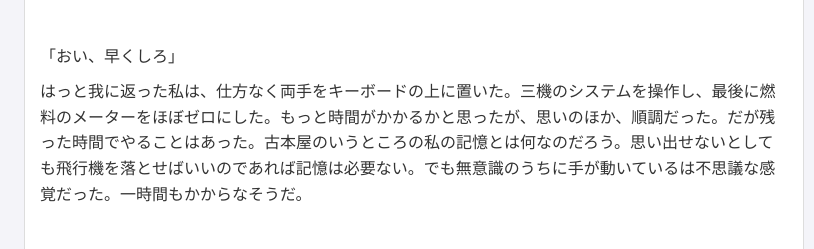
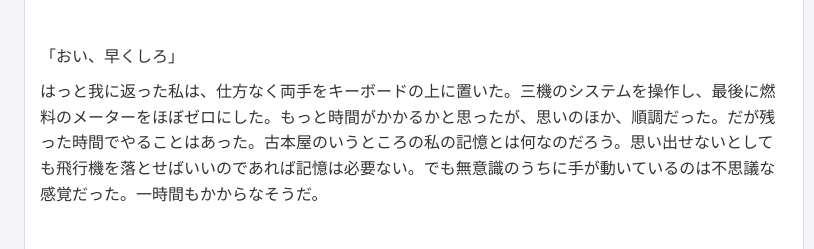
Before and after one commit to osiro123/osiro123, a plain HTML site: page p00030.html in a window 1280 px wide. Shown: the part 1108-1357 px from the top of the page, 226-1040 px from the left. Drawn offline with nearby package versions, Linux system fonts and the light colour scheme.

Commit message:
Update p00030.html

```diff
--- a/p00030.html
+++ b/p00030.html
@@ -63,7 +63,7 @@
 
             <p class=MsoNormal>「おい、早くしろ」</p>
 
-            <p class=MsoNormal>はっと我に返った私は、仕方なく両手をキーボードの上に置いた。三機のシステムを操作し、最後に燃料のメーターをほぼゼロにした。もっと時間がかかるかと思ったが、思いのほか、順調だった。だが残った時間でやることはあった。古本屋のいうところの私の記憶とは何なのだろう。思い出せないとしても飛行機を落とせばいいのであれば記憶は必要ない。でも無意識のうちに手が動いているは不思議な感覚だった。一時間もかからなそうだ。</p>
+            <p class=MsoNormal>はっと我に返った私は、仕方なく両手をキーボードの上に置いた。三機のシステムを操作し、最後に燃料のメーターをほぼゼロにした。もっと時間がかかるかと思ったが、思いのほか、順調だった。だが残った時間でやることはあった。古本屋のいうところの私の記憶とは何なのだろう。思い出せないとしても飛行機を落とせばいいのであれば記憶は必要ない。でも無意識のうちに手が動いているのは不思議な感覚だった。一時間もかからなそうだ。</p>
 
             <p class=MsoNormal><span lang=EN-US>&nbsp;</span></p>
 
```
